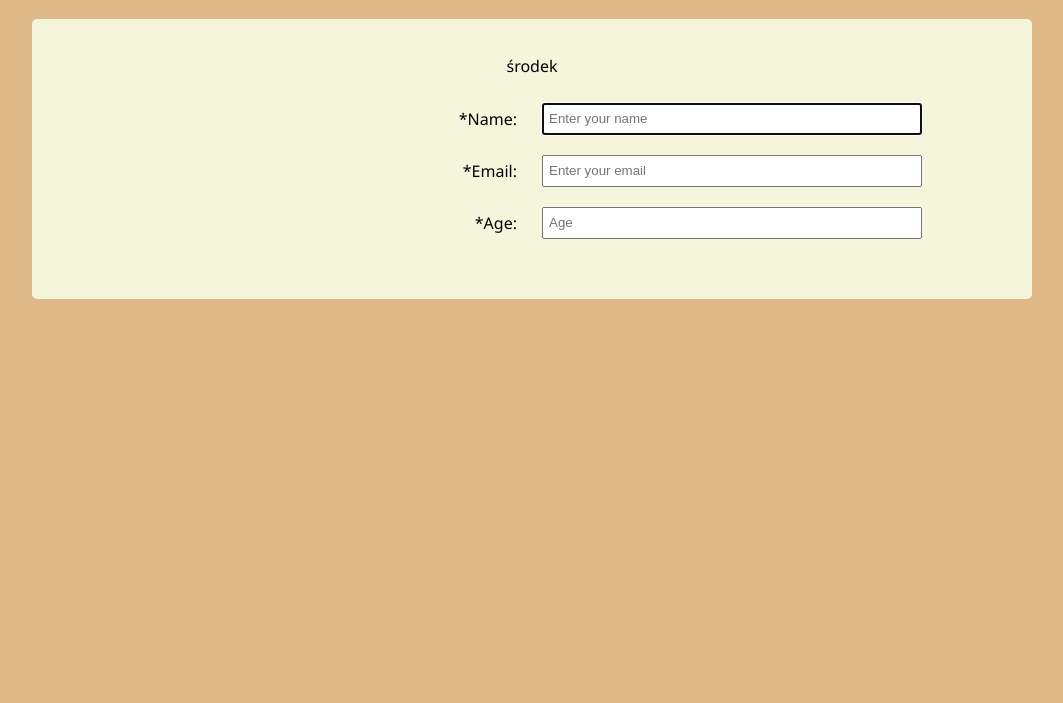
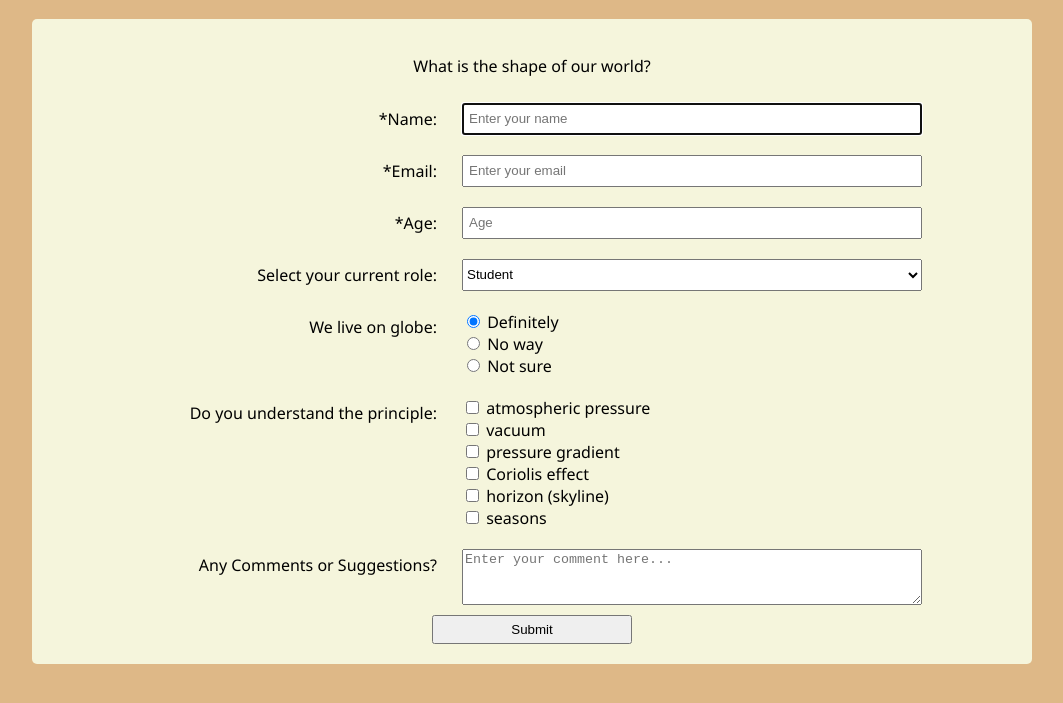
Before and after one commit to przbas/fCC, a plain HTML site: page survey-form/index.html in a window 1280 px wide. Shown: the part 67-770 px from the top of the page, without its empty margins (108-1171 px from the left). Drawn offline with Linux system fonts and the light colour scheme.

Commit message:
input rest content

```diff
--- a/survey-form/index.html
+++ b/survey-form/index.html
@@ -10,15 +10,41 @@
 <body>
     <h1 id="title">Survey Form</h1>
     <form id="survey-form" class="container" method="GET" action="https://crossorigin.me/https://freecodecamp.com">
-        <p class="middle" id="description">środek</p>
+        <p class="middle" id="description">What is the shape of our world?</p>
         <label class="left-side" id="name-label" for="name">*Name:</label>
         <input class="right-side" autofocus type="text" name="name" id="name" required placeholder="Enter your name">
         <label class="left-side" id="email-label" for="email">*Email:</label>
         <input class="right-side" autofocus type="email" name="email" id="email" required placeholder="Enter your email">
         <label class="left-side" id="number-label" for="age">*Age:</label>
         <input class="right-side" autofocus type="number" name="age" id="number" required min="16" max="125" placeholder="Age">
-        <Label class="left-side" id="dropdown-label"></Label>
-        </form>
+        <Label class="left-side" id="dropdown-label">Select your current role:</Label>
+        <select class="right-side" id="dropdown">
+            <option disabled value>Select an option</option>
+            <option value="student">Student</option>
+            <option value="job">Full Time Job</option>
+            <option value="learner">Full Time Learner</option>
+            <option value="preferNo">Prefer not to say</option>
+            <option value="other">Other</option>
+        </select>
+        <label class="left-side" id="radio-label" for="globe-rating">We live on globe:</label>
+        <div class="right-side">
+            <input type="radio" name="radio-globe-rating" value="1" checked> Definitely<br>
+            <input type="radio" name="radio-globe-rating" value="2"> No way<br>
+            <input type="radio" name="radio-globe-rating" value="3"> Not sure<br>
+        </div>
+        <label class="left-side" for="check">Do you understand the principle:</label>
+        <div class="right-side">
+            <input type="checkbox" name="check-principle" value="1"> atmospheric pressure<br>
+            <input type="checkbox" name="check-principle" value="2"> vacuum<br>
+            <input type="checkbox" name="check-principle" value="3"> pressure gradient<br>
+            <input type="checkbox" name="check-principle" value="4"> Coriolis effect<br>
+            <input type="checkbox" name="check-principle" value="5"> horizon (skyline)<br>
+            <input type="checkbox" name="check-principle" value="6"> seasons
+        </div>
+        <label class="left-side" for="comments">Any Comments or Suggestions?</label>
+        <textarea class="right-side" id="comments" class="input-field" name="comment" placeholder="Enter your comment here..."></textarea>
+        <button class="middle" id="submit" type="submit">Submit</button>
+    </form>
 
 
     <script src="https://cdn.freecodecamp.org/testable-projects-fcc/v1/bundle.js">
--- a/survey-form/style.css
+++ b/survey-form/style.css
@@ -9,13 +9,24 @@ input, label {
     padding: 5px;
 }
 
+textarea {
+    height: 50px;
+    resize: vertical;
+}
+
+button {
+    width: 200px;
+    padding: 5px;
+    margin: auto;
+}
+
 .container {
     margin-left: auto;
     margin-right: auto;
     background-color: beige;
     max-width: 800px;
     display: grid;
-    grid-template-columns: 1fr 1fr;
+    grid-template-columns: 2fr 3fr;
     padding: 20px 100px;
     border-radius: 5px;
 }
```
